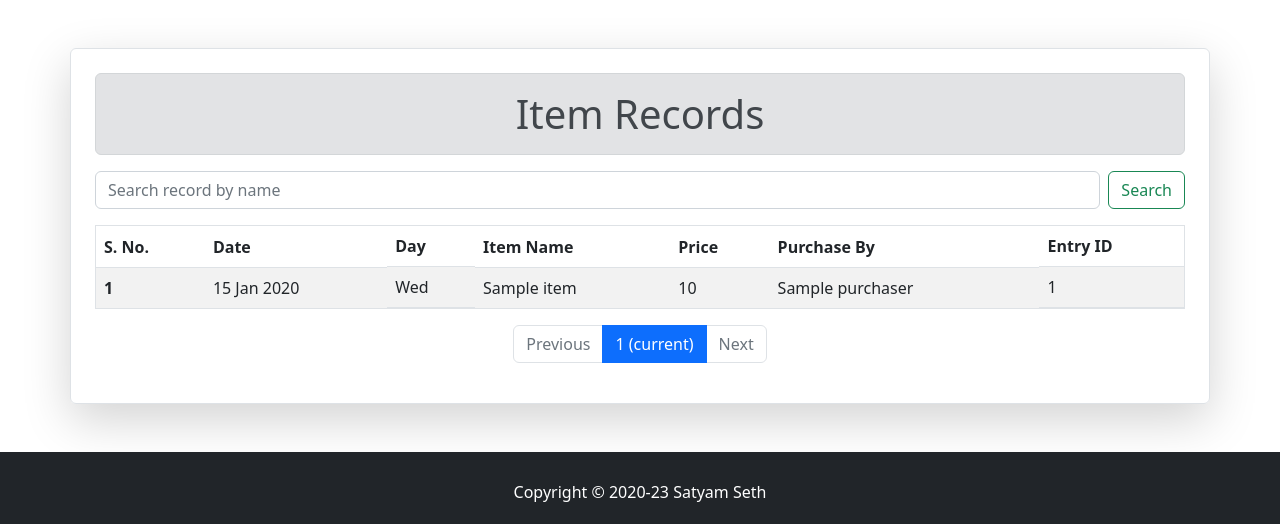
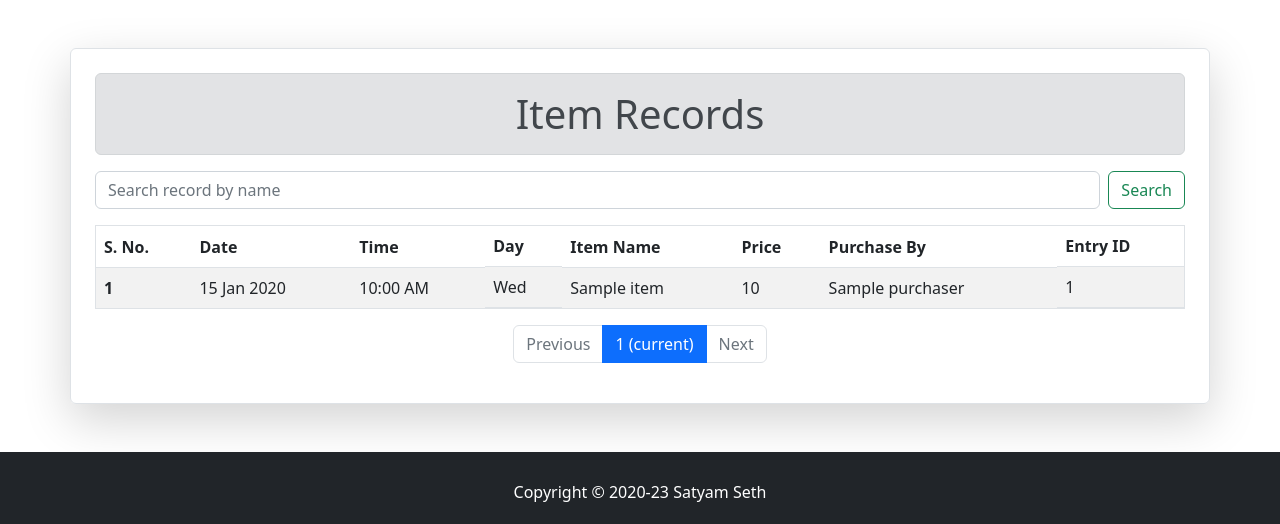
Before and after one commit to satyam-seth/D-52, a Django app: template records/templates/records/record_list.html in a window 1280 px wide. Shown: the part 380-904 px from the top of the page. Run offline with Django 5.2, Linux system fonts and the light colour scheme; the template is opened without the code that fills it: most values are stand-ins (such as "Sample title", 1, 10 or a date in 2020); some libraries are stand-ins or nearby versions.

Commit message:
Update record.purchase_datetime in record_list template

```diff
--- a/records/templates/records/record_list.html
+++ b/records/templates/records/record_list.html
@@ -49,6 +49,7 @@ Records
         <tr>
           <th scope="col">S. No.</th>
           <th scope="col">Date</th>
+          <th scope="col">Time</th>
           <th scope="col" class="d-none d-sm-block">Day</th>
           <th scope="col">Item Name</th>
           <th scope="col">Price</th>
@@ -60,8 +61,9 @@ Records
         {% for record in record_list %}
         <tr>
           <th scope="row">{{forloop.counter0|add:page_obj.start_index }}</th>
-          <td>{{record.purchase_date|date:"d M Y"}}</td>
-          <td class="d-none d-sm-block">{{record.purchase_date|date:"D"}}</td>
+          <td>{{record.purchase_datetime|date:"d M Y"}}</td>
+          <td>{{record.purchase_datetime|date:"h:i A"}}</td>
+          <td class="d-none d-sm-block">{{record.purchase_datetime|date:"D"}}</td>
           <td>{{record.item|capfirst}}</td>
           <td>{{record.price}}</td>
           <td>{{record.purchaser}}</td>
```
